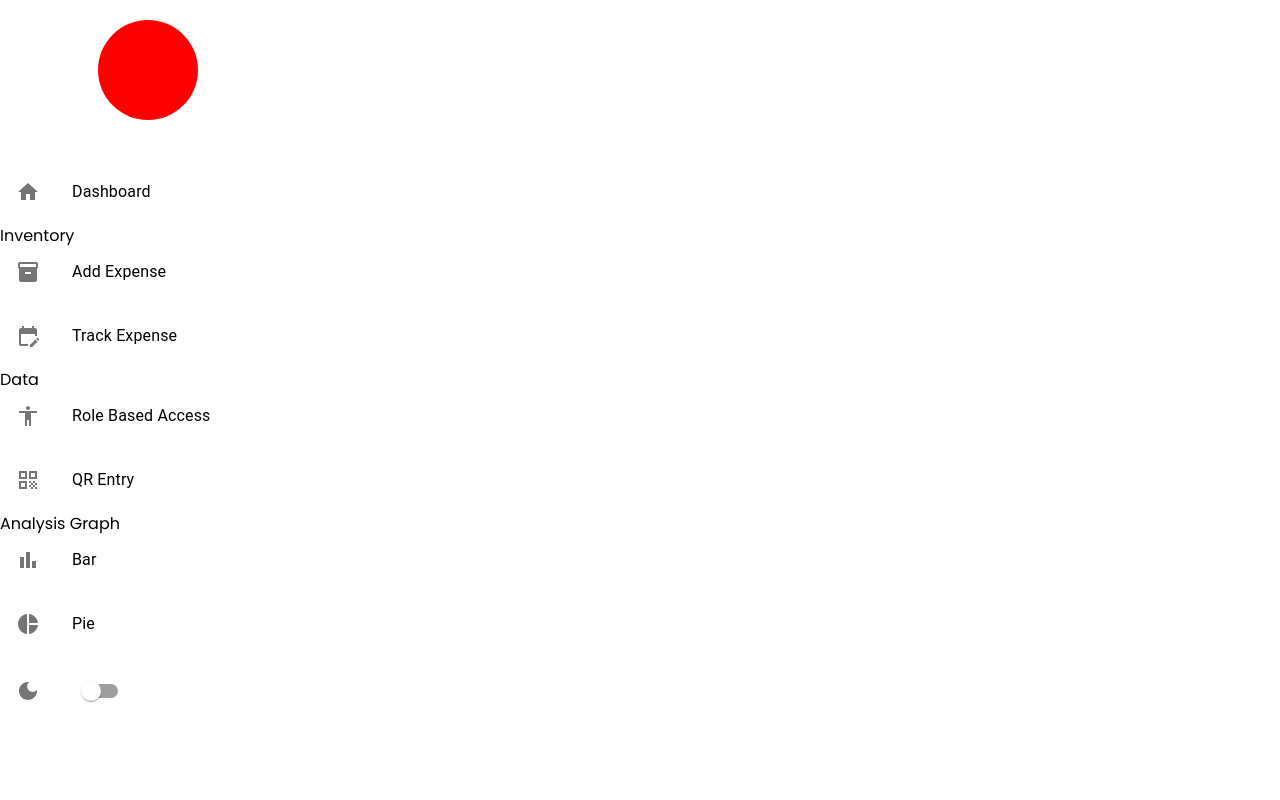
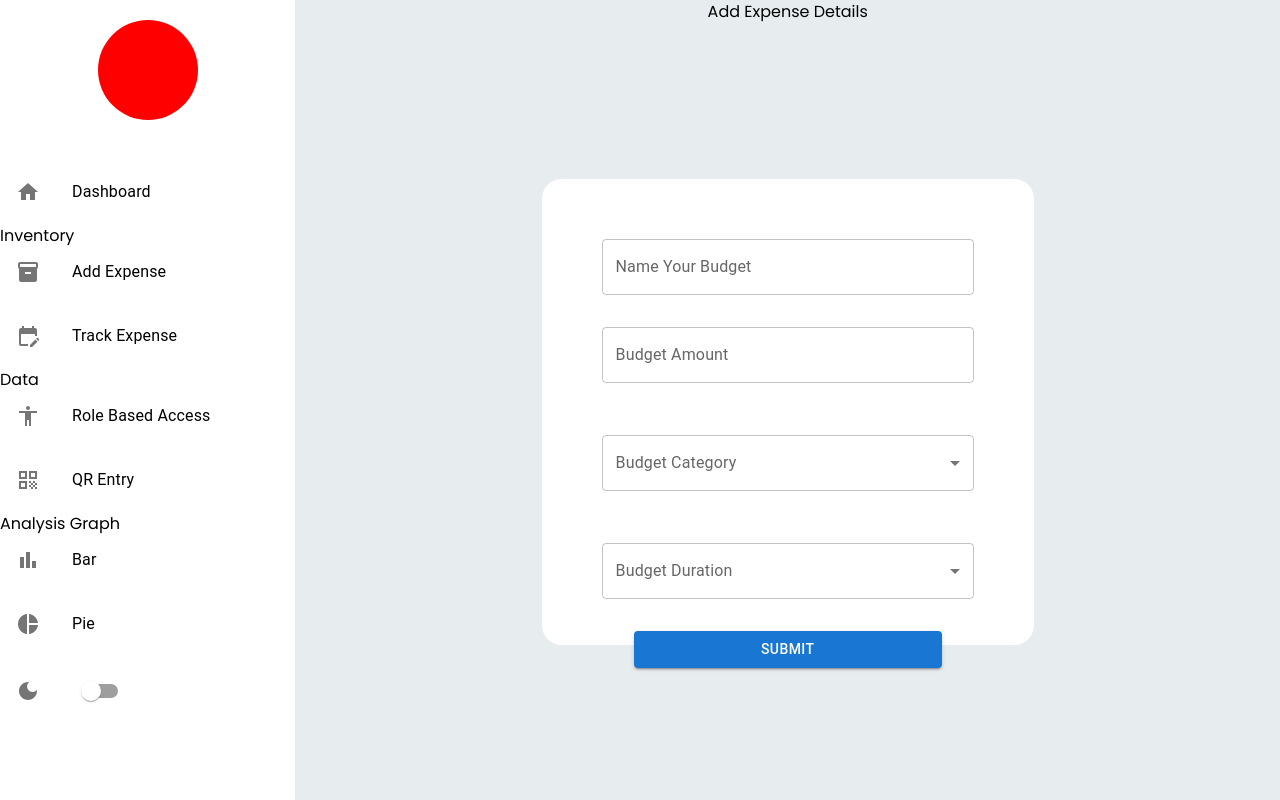
Before and after one commit to rosh0409/aura-hackathon, a React (Create React App) app in the folder client/: page /addbudget in a window 1280 px wide. Built offline with nearby package versions, Linux system fonts and the light colour scheme; a web font is replaced by a local one.

Commit message:
modifying dashboard

```diff
--- /dev/null
+++ b/client/src/Pages/AddBudget.jsx
@@ -0,0 +1,96 @@
+import {
+    Box,
+    Stack,
+    Button,
+    TextField,
+    FormControl,
+    InputLabel,
+    MenuItem,
+    Select,
+  } from "@mui/material";
+  import React from "react";
+  import { DemoContainer } from "@mui/x-date-pickers/internals/demo";
+  import { AdapterDayjs } from "@mui/x-date-pickers/AdapterDayjs";
+  import { LocalizationProvider } from "@mui/x-date-pickers/LocalizationProvider";
+  import { DatePicker } from "@mui/x-date-pickers/DatePicker";
+
+const AddBudget = () => {
+  return (
+    <>
+      <Box
+        sx={{
+          textAlign: "center",
+          background: "#e7ecef",
+          display: "flex",
+          flexDirection: "column",
+          justifyContent: "center",
+          alignItems: "center",
+          height: "100%",
+        }}
+      >
+        <h1>Add Expense Details</h1>
+        <Box
+          sx={{
+            width: "100%",
+            height: "100%",
+            display: "flex",
+            justifyContent: "center",
+            alignItems: "center",
+          }}
+        >
+          <Box
+            sx={{
+              width: "50%",
+              height: "60%",
+              background: "white",
+              padding: "60px",
+              borderRadius: "20px",
+            }}
+          >
+            <form>
+              <Stack gap={4}>
+                <TextField label="Name Your Budget" variant="outlined" />
+                <TextField label="Budget Amount" variant="outlined" />
+
+                <FormControl variant="outlined" style={{ marginTop: "20px" }}>
+                  <InputLabel id="select-label">Budget Category</InputLabel>
+                  <Select label="Expense Category" labelId="select-label">
+                    <MenuItem value="option1">Education</MenuItem>
+                    <MenuItem value="option2">Vacation</MenuItem>
+                    <MenuItem value="option3">Grocery</MenuItem>
+                    <MenuItem value="option1">Medical</MenuItem>
+                    <MenuItem value="option2">Traveling</MenuItem>
+                    <MenuItem value="option3">Vehical</MenuItem>
+                    <MenuItem value="option1">Electricity</MenuItem>
+                    <MenuItem value="option2">Entertainment</MenuItem>
+                    <MenuItem value="option3">Subscription</MenuItem>
+                    <MenuItem value="option3">Home Rent</MenuItem>
+                  </Select>
+                </FormControl>
+
+                {/* install this---> npm install @mui/x-date-pickers
+                 */}
+                <FormControl variant="outlined" style={{ marginTop: "20px" }}>
+                  <InputLabel id="select-label">Budget Duration</InputLabel>
+                  <Select label="Expense Category" labelId="select-label">
+                    <MenuItem value="option1">1 Month</MenuItem>
+                    <MenuItem value="option2">3 Month</MenuItem>
+                    <MenuItem value="option3">6 Month</MenuItem>
+                    <MenuItem value="option1">1 Year</MenuItem>
+                  </Select>
+                </FormControl>
+              </Stack>
+              <Stack padding={4}>
+                <Button type="button" variant="contained" color="primary">
+                  Submit
+                </Button>
+              </Stack>
+            </form>
+          </Box>
+        </Box>
+      </Box>
+    </>
+  )
+}
+
+export default AddBudget
--- a/client/src/Pages/Login_.jsx
+++ b/client/src/Pages/Login_.jsx
@@ -60,9 +60,9 @@ const Login_ = () => {
     });
   };
   return (
-    <main className="flex h-screen overflow-y-hidden">
+    <main className="flex h-screen overflow-x-hidden">
       <Sidebar />
-      <div className="w-screen flex flex-col items-center">
+      <div className="w-screen lg:w-2/3 flex flex-col items-center">
         <h1 className="text-3xl my-12 mx-20">Login</h1>
 
         {/* User details form */}
@@ -96,7 +96,7 @@ const Login_ = () => {
               }
             />
           </div>
-          <div className="my-10 flex justify-center">
+          <div className="mt-10 ">
             <button
               className="text-lg bg-lime-300 px-4 py-1  rounded-md"
               onClick={handleSignin}
--- a/client/src/components/Dashboard.jsx
+++ b/client/src/components/Dashboard.jsx
@@ -6,6 +6,7 @@ import Feed from "./Feed";
 import styled from "@emotion/styled";
 // import Community from "../pages/Community";
 import AddExpense from "../pages/AddExpense";
+import AddBudget from "../pages/AddBudget";
 
 const Dash = styled.div({
   display: "flex",
@@ -35,6 +36,7 @@ const Dashboard = () => {
         <Routes>
           <Route path="/home" element={<Feed />} />
           <Route path="/addexp" element={<AddExpense />} />
+          <Route exact path="/addbudget" element={<AddBudget/>}/>
         </Routes>
       </Right>
     </Dash>
```
